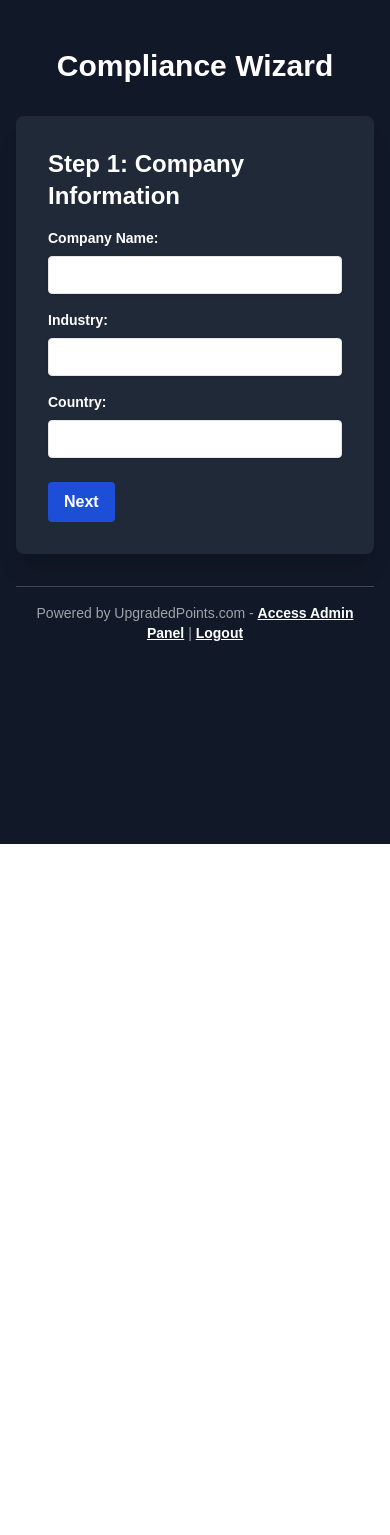
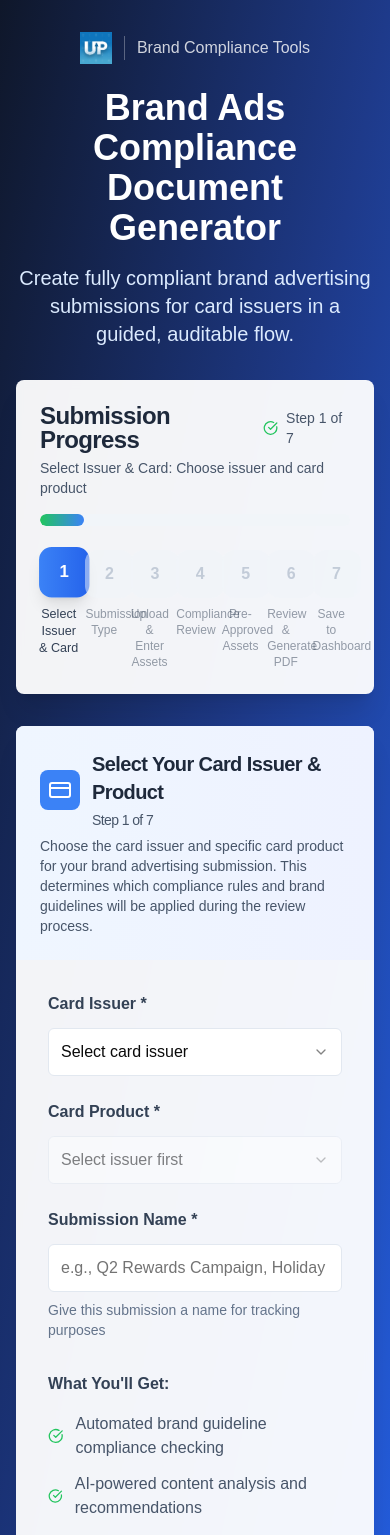
Before and after one commit to ngmi2025/brand-compliance, a Next.js app: page / in a window 390 px wide. Shown: the top 1535 px of the page. Before the commit the page ends 844 px from the top, so only its background shows below. Built offline with nearby package versions, Linux system fonts and the light colour scheme.

Commit message:
fix: restore sophisticated Brand Compliance Document Generator
Revert to original 7-step wizard with full functionality and branding

#VERCEL_SKIP

Co-authored-by: null <182921690+ngmi2025@users.noreply.github.com>

```diff
--- a/components/compliance-wizard.tsx
+++ b/components/compliance-wizard.tsx
@@ -1,210 +1,296 @@
 "use client"
 
 import { useState } from "react"
+import { Card, CardContent, CardDescription, CardHeader, CardTitle } from "@/components/ui/card"
+import { CheckCircle } from "lucide-react"
 
-const ComplianceWizard = () => {
-  const [step, setStep] = useState(1)
-  const [formData, setFormData] = useState({
-    companyName: "",
-    industry: "",
-    country: "",
-    dataTypes: [],
-    dataStorageLocation: "",
+// Import step components
+import { ProjectSetupStep } from "./wizard-steps/project-setup-step"
+import { SubmissionTypeStep } from "./wizard-steps/submission-type-step"
+import { AssetUploadStep } from "./wizard-steps/asset-upload-step"
+import { ComplianceReviewStep } from "./wizard-steps/compliance-review-step"
+import { PreApprovedStep } from "./wizard-steps/pre-approved-step"
+import { ReviewGenerateStep } from "./wizard-steps/review-generate-step"
+import { SaveDashboardStep } from "./wizard-steps/save-dashboard-step"
+
+export interface WizardData {
+  projectInfo: {
+    issuer: string
+    cardProduct: string
+    submissionName: string
+  }
+  submissionType: {
+    submissionType: string
+  }
+  assets: {
+    staticAds: File[]
+    primaryText: string[]
+    headlines: string[]
+    landingPageUrls: string[]
+    mockupScreenshots: File[]
+    videoFiles: File[]
+    deliveryInstructions: string
+  }
+  complianceResults: {
+    checks: any[]
+    allPassed: boolean
+  }
+  preApproved: {
+    selectedPrimaryText: string[]
+    selectedHeadlines: string[]
+    selectedCreative: string[]
+    selectedUrls: string[]
+  }
+  submission: {
+    pdfGenerated: boolean
+    submissionId: string
+    status: string
+  }
+}
+
+const steps = [
+  { id: 1, title: "Select Issuer & Card", description: "Choose issuer and card product" },
+  { id: 2, title: "Submission Type", description: "Select submission category" },
+  { id: 3, title: "Upload & Enter Assets", description: "Add creative and copy assets" },
+  { id: 4, title: "Compliance Review", description: "AI-powered compliance check" },
+  { id: 5, title: "Pre-Approved Assets", description: "Add approved references" },
+  { id: 6, title: "Review & Generate PDF", description: "Create submission document" },
+  { id: 7, title: "Save to Dashboard", description: "Store and track submission" },
+]
+
+export default function ComplianceWizard() {
+  const [currentStep, setCurrentStep] = useState(1)
+  const [completedSteps, setCompletedSteps] = useState<number[]>([])
+  const [wizardData, setWizardData] = useState<WizardData>({
+    projectInfo: {
+      issuer: "",
+      cardProduct: "",
+      submissionName: "",
+    },
+    submissionType: {
+      submissionType: "",
+    },
+    assets: {
+      staticAds: [],
+      primaryText: [],
+      headlines: [],
+      landingPageUrls: [],
+      mockupScreenshots: [],
+      videoFiles: [],
+      deliveryInstructions: "",
+    },
+    complianceResults: {
+      checks: [],
+      allPassed: false,
+    },
+    preApproved: {
+      selectedPrimaryText: [],
+      selectedHeadlines: [],
+      selectedCreative: [],
+      selectedUrls: [],
+    },
+    submission: {
+      pdfGenerated: false,
+      submissionId: "",
+      status: "draft",
+    },
   })
 
-  const handleInputChange = (e) => {
-    const { name, value } = e.target
-    setFormData({
-      ...formData,
-      [name]: value,
+  const updateWizardData = (stepData: Partial<WizardData>) => {
+    setWizardData((prev) => {
+      // Deep merge to ensure nested objects are properly updated
+      const updated = { ...prev }
+      Object.keys(stepData).forEach((key) => {
+        if (stepData[key as keyof WizardData] && typeof stepData[key as keyof WizardData] === "object") {
+          updated[key as keyof WizardData] = {
+            ...updated[key as keyof WizardData],
+            ...stepData[key as keyof WizardData],
+          }
+        } else {
+          updated[key as keyof WizardData] = stepData[key as keyof WizardData] as any
+        }
+      })
+      return updated
     })
   }
 
-  const handleCheckboxChange = (e) => {
-    const { value, checked } = e.target
-    setFormData({
-      ...formData,
-      dataTypes: checked ? [...formData.dataTypes, value] : formData.dataTypes.filter((type) => type !== value),
-    })
+  const markStepComplete = (stepId: number) => {
+    if (!completedSteps.includes(stepId)) {
+      setCompletedSteps((prev) => [...prev, stepId])
+    }
+  }
+
+  const goToStep = (stepId: number) => {
+    setCurrentStep(stepId)
+    // Scroll to top when changing steps
+    window.scrollTo({ top: 0, behavior: "smooth" })
   }
 
   const nextStep = () => {
-    setStep(step + 1)
+    if (currentStep < steps.length) {
+      markStepComplete(currentStep)
+      setCurrentStep(currentStep + 1)
+      // Scroll to top when going to next step
+      window.scrollTo({ top: 0, behavior: "smooth" })
+    }
   }
 
   const prevStep = () => {
-    setStep(step - 1)
-  }
-
-  const handleSubmit = async () => {
-    try {
-      const response = await fetch("/api/submit-compliance", {
-        method: "POST",
-        headers: {
-          "Content-Type": "application/json",
-        },
-        body: JSON.stringify(formData),
-      })
-
-      if (response.ok) {
-        // Handle success (e.g., show a success message, redirect)
-        alert("Compliance data submitted successfully!")
-      } else {
-        // Handle error (e.g., show an error message)
-        alert("Failed to submit compliance data.")
-      }
-    } catch (error) {
-      console.error("Error submitting compliance data:", error)
-      alert("An error occurred while submitting data.")
+    if (currentStep > 1) {
+      setCurrentStep(currentStep - 1)
+      // Scroll to top when going to previous step
+      window.scrollTo({ top: 0, behavior: "smooth" })
     }
   }
 
-  const renderStepContent = () => {
-    switch (step) {
+  const renderCurrentStep = () => {
+    switch (currentStep) {
       case 1:
         return (
-          <div>
-            <h2 className="text-2xl font-semibold mb-4">Step 1: Company Information</h2>
-            <div className="mb-4">
-              <label htmlFor="companyName" className="block text-white text-sm font-bold mb-2">
-                Company Name:
-              </label>
-              <input
-                type="text"
-                id="companyName"
-                name="companyName"
-                value={formData.companyName}
-                onChange={handleInputChange}
-                className="shadow appearance-none border rounded w-full py-2 px-3 text-gray-700 leading-tight focus:outline-none focus:shadow-outline"
+          <ProjectSetupStep
+            data={wizardData.projectInfo}
+            onUpdate={(data) => updateWizardData({ projectInfo: data })}
+            onNext={nextStep}
           />
-            </div>
-            <div className="mb-4">
-              <label htmlFor="industry" className="block text-white text-sm font-bold mb-2">
-                Industry:
-              </label>
-              <input
-                type="text"
-                id="industry"
-                name="industry"
-                value={formData.industry}
-                onChange={handleInputChange}
-                className="shadow appearance-none border rounded w-full py-2 px-3 text-gray-700 leading-tight focus:outline-none focus:shadow-outline"
-              />
-            </div>
-            <div className="mb-4">
-              <label htmlFor="country" className="block text-white text-sm font-bold mb-2">
-                Country:
-              </label>
-              <input
-                type="text"
-                id="country"
-                name="country"
-                value={formData.country}
-                onChange={handleInputChange}
-                className="shadow appearance-none border rounded w-full py-2 px-3 text-gray-700 leading-tight focus:outline-none focus:shadow-outline"
-              />
-            </div>
-          </div>
         )
       case 2:
         return (
-          <div>
-            <h2 className="text-2xl font-semibold mb-4">Step 2: Data Types</h2>
-            <div className="mb-4">
-              <label className="block text-white text-sm font-bold mb-2">Select Data Types:</label>
-              <div className="flex flex-col">
-                <label className="inline-flex items-center">
-                  <input
-                    type="checkbox"
-                    className="form-checkbox h-5 w-5 text-blue-600"
-                    value="Personal Data"
-                    checked={formData.dataTypes.includes("Personal Data")}
-                    onChange={handleCheckboxChange}
+          <SubmissionTypeStep
+            data={wizardData.submissionType}
+            onUpdate={(data) => updateWizardData({ submissionType: data })}
+            onNext={nextStep}
+            onPrev={prevStep}
           />
-                  <span className="ml-2 text-white">Personal Data</span>
-                </label>
-                <label className="inline-flex items-center">
-                  <input
-                    type="checkbox"
-                    className="form-checkbox h-5 w-5 text-blue-600"
-                    value="Financial Data"
-                    checked={formData.dataTypes.includes("Financial Data")}
-                    onChange={handleCheckboxChange}
-                  />
-                  <span className="ml-2 text-white">Financial Data</span>
-                </label>
-                <label className="inline-flex items-center">
-                  <input
-                    type="checkbox"
-                    className="form-checkbox h-5 w-5 text-blue-600"
-                    value="Health Data"
-                    checked={formData.dataTypes.includes("Health Data")}
-                    onChange={handleCheckboxChange}
-                  />
-                  <span className="ml-2 text-white">Health Data</span>
-                </label>
-              </div>
-            </div>
-          </div>
         )
       case 3:
         return (
-          <div>
-            <h2 className="text-2xl font-semibold mb-4">Step 3: Data Storage</h2>
-            <div className="mb-4">
-              <label htmlFor="dataStorageLocation" className="block text-white text-sm font-bold mb-2">
-                Data Storage Location:
-              </label>
-              <input
-                type="text"
-                id="dataStorageLocation"
-                name="dataStorageLocation"
-                value={formData.dataStorageLocation}
-                onChange={handleInputChange}
-                className="shadow appearance-none border rounded w-full py-2 px-3 text-gray-700 leading-tight focus:outline-none focus:shadow-outline"
+          <AssetUploadStep
+            data={wizardData.assets}
+            submissionType={wizardData.submissionType.submissionType}
+            wizardData={wizardData} // Pass the full wizardData to access card info
+            onUpdate={(data) => updateWizardData({ assets: data })}
+            onNext={nextStep}
+            onPrev={prevStep}
           />
-            </div>
-          </div>
         )
+      case 4:
+        return (
+          <ComplianceReviewStep
+            wizardData={wizardData}
+            onUpdate={(data) => updateWizardData({ complianceResults: data })}
+            onNext={nextStep}
+            onPrev={prevStep}
+          />
+        )
+      case 5:
+        return (
+          <PreApprovedStep
+            wizardData={wizardData}
+            onUpdate={(data) => updateWizardData({ preApproved: data })}
+            onNext={nextStep}
+            onPrev={prevStep}
+          />
+        )
+      case 6:
+        return (
+          <ReviewGenerateStep
+            wizardData={wizardData}
+            onUpdate={(data) => updateWizardData({ submission: data })}
+            onNext={nextStep}
+            onPrev={prevStep}
+          />
+        )
+      case 7:
+        return <SaveDashboardStep wizardData={wizardData} onComplete={() => markStepComplete(7)} onPrev={prevStep} />
       default:
         return null
     }
   }
 
+  const progress = (currentStep / steps.length) * 100
+
   return (
-    <div className="min-h-screen bg-gray-900 text-white py-12 px-4 sm:px-6 lg:px-8">
-      <div className="max-w-3xl mx-auto">
-        <h1 className="text-3xl font-extrabold text-center mb-8">Compliance Wizard</h1>
+    <div className="min-h-screen bg-gradient-to-br from-slate-900 via-blue-900 to-blue-600">
+      <div className="container mx-auto px-4 py-8">
+        <div className="max-w-6xl mx-auto">
+          {/* Header with UpgradedPoints Branding */}
+          <div className="text-center mb-8">
+            <div className="flex items-center justify-center gap-3 mb-6">
+              <img src="/upgraded-points-logo.png" alt="UpgradedPoints" className="h-8 w-auto" />
+              <div className="h-6 w-px bg-white/30"></div>
+              <span className="text-white/80 font-medium">Brand Compliance Tools</span>
+            </div>
+            <h1 className="text-4xl md:text-5xl font-bold text-white mb-4">Brand Ads Compliance Document Generator</h1>
+            <p className="text-xl text-blue-100 max-w-3xl mx-auto">
+              Create fully compliant brand advertising submissions for card issuers in a guided, auditable flow.
+            </p>
+          </div>
 
-        <div className="bg-gray-800 rounded-lg shadow-xl p-8">
-          {renderStepContent()}
+          {/* Progress Section */}
+          <Card className="mb-8 bg-white/95 backdrop-blur-sm border-0 shadow-xl">
+            <CardHeader className="pb-4">
+              <div className="flex items-center justify-between">
+                <CardTitle className="text-slate-800">Submission Progress</CardTitle>
+                <div className="flex items-center gap-2 text-sm text-slate-600">
+                  <CheckCircle className="h-4 w-4 text-green-500" />
+                  <span>
+                    Step {currentStep} of {steps.length}
+                  </span>
+                </div>
+              </div>
+              <CardDescription className="text-slate-600">
+                {steps[currentStep - 1]?.title}: {steps[currentStep - 1]?.description}
+              </CardDescription>
+            </CardHeader>
+            <CardContent>
+              <div className="space-y-6">
+                <div className="relative h-3 w-full bg-slate-100 rounded-full overflow-hidden">
+                  <div
+                    className="absolute top-0 left-0 h-full bg-gradient-to-r from-green-500 to-blue-500 rounded-full transition-all duration-500"
+                    style={{ width: `${progress}%` }}
+                  />
+                </div>
 
-          <div className="flex justify-between mt-6">
-            {step > 1 && (
-              <button
-                onClick={prevStep}
-                className="bg-gray-600 hover:bg-gray-500 text-white font-bold py-2 px-4 rounded focus:outline-none focus:shadow-outline"
+                {/* Step Navigation */}
+                <div className="grid grid-cols-7 gap-2">
+                  {steps.map((step) => (
+                    <div
+                      key={step.id}
+                      className={`text-center cursor-pointer transition-all duration-300 ${
+                        step.id === currentStep
+                          ? "scale-105"
+                          : completedSteps.includes(step.id)
+                            ? "opacity-75 hover:opacity-100"
+                            : "opacity-50 hover:opacity-75"
+                      }`}
+                      onClick={() => goToStep(step.id)}
                     >
-                Previous
-              </button>
-            )}
-            {step < 3 ? (
-              <button
-                onClick={nextStep}
-                className="bg-blue-700 hover:bg-blue-500 text-white font-bold py-2 px-4 rounded focus:outline-none focus:shadow-outline"
+                      <div
+                        className={`w-12 h-12 mx-auto rounded-xl flex items-center justify-center mb-2 transition-all duration-300 ${
+                          step.id === currentStep
+                            ? "bg-gradient-to-r from-blue-500 to-blue-600 text-white shadow-lg"
+                            : completedSteps.includes(step.id)
+                              ? "bg-gradient-to-r from-green-500 to-green-600 text-white shadow-md"
+                              : "bg-slate-100 text-slate-400 hover:bg-slate-200"
+                        }`}
                       >
-                Next
-              </button>
+                        {completedSteps.includes(step.id) ? (
+                          <CheckCircle className="h-6 w-6" />
                         ) : (
-              <button
-                onClick={handleSubmit}
-                className="bg-green-700 hover:bg-green-500 text-white font-bold py-2 px-4 rounded focus:outline-none focus:shadow-outline"
-              >
-                Submit
-              </button>
+                          <span className="font-semibold">{step.id}</span>
                         )}
                       </div>
+                      <div className="text-xs font-medium text-slate-700">{step.title}</div>
+                      <div className="text-xs text-slate-500 hidden sm:block mt-1">{step.description}</div>
                     </div>
+                  ))}
+                </div>
+              </div>
+            </CardContent>
+          </Card>
+
+          {/* Current Step Content */}
+          <div className="mb-8">{renderCurrentStep()}</div>
 
           {/* Footer */}
           <footer className="mt-8 pt-4 border-t border-white/20 text-center">
@@ -227,7 +313,6 @@ const ComplianceWizard = () => {
           </footer>
         </div>
       </div>
+    </div>
   )
 }
-
-export default ComplianceWizard
```
Lines whose indentation alone changed are shown as unchanged.
